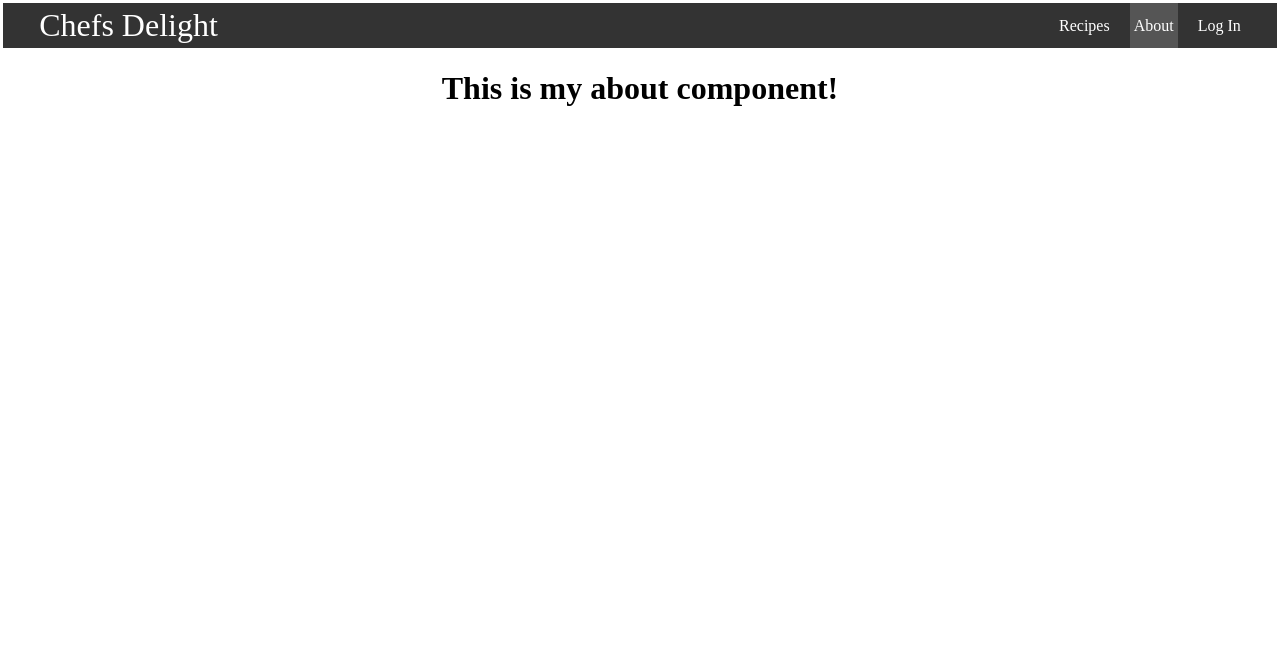
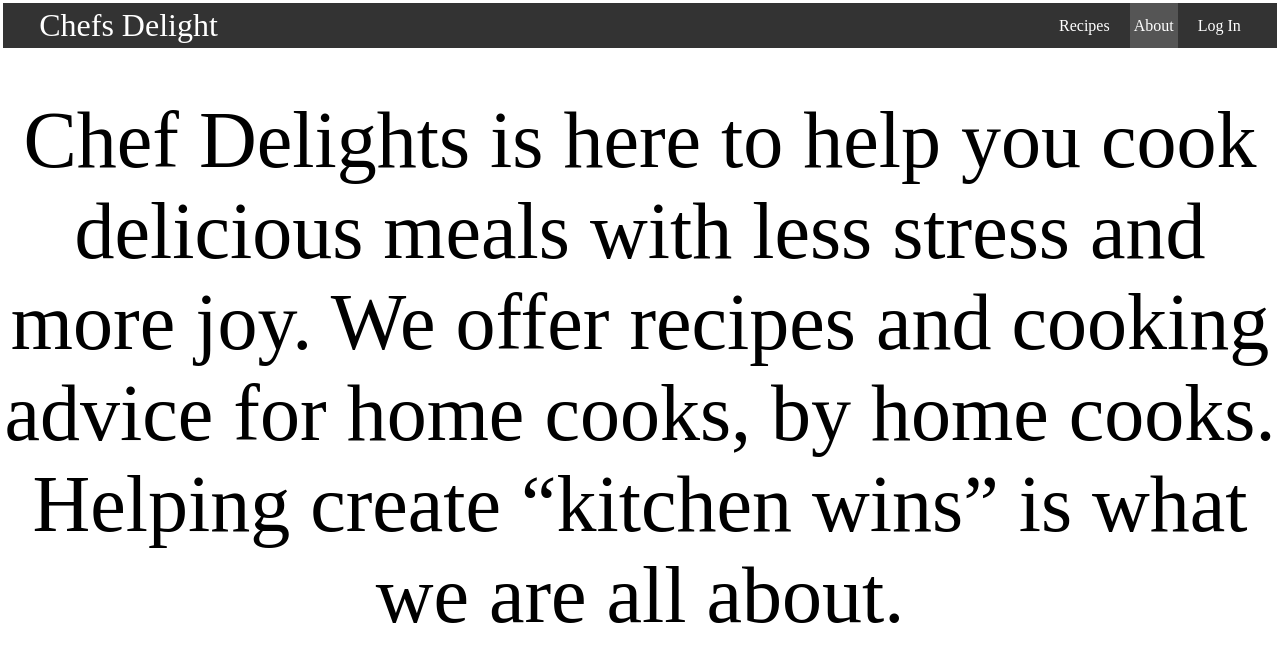
Before and after one commit to mustie-THE-dev/Chefs-Delight, a React (Create React App) app: page /about in a window 1280 px wide. Shown: the top 662 px of the page. Built offline with nearby package versions, Linux system fonts and the light colour scheme.

Commit message:
styled the about component

```diff
--- a/src/components/About.js
+++ b/src/components/About.js
@@ -1,7 +1,16 @@
 import React from "react";
 
 function About() {
-  return <h1>This is my about component!</h1>;
+  return <p
+  style={{
+    display: 'flex',
+    justifyContent: 'center',
+    alignItems: 'center',
+    height: '60vh',
+    fontSize:'80px'
+
+  }}
+  >Chef Delights is here to help you cook delicious meals with less stress and more joy. We offer recipes and cooking advice for home cooks, by home cooks. Helping create “kitchen wins” is what we are all about. </p>;
 }
 
 export default About;
```
